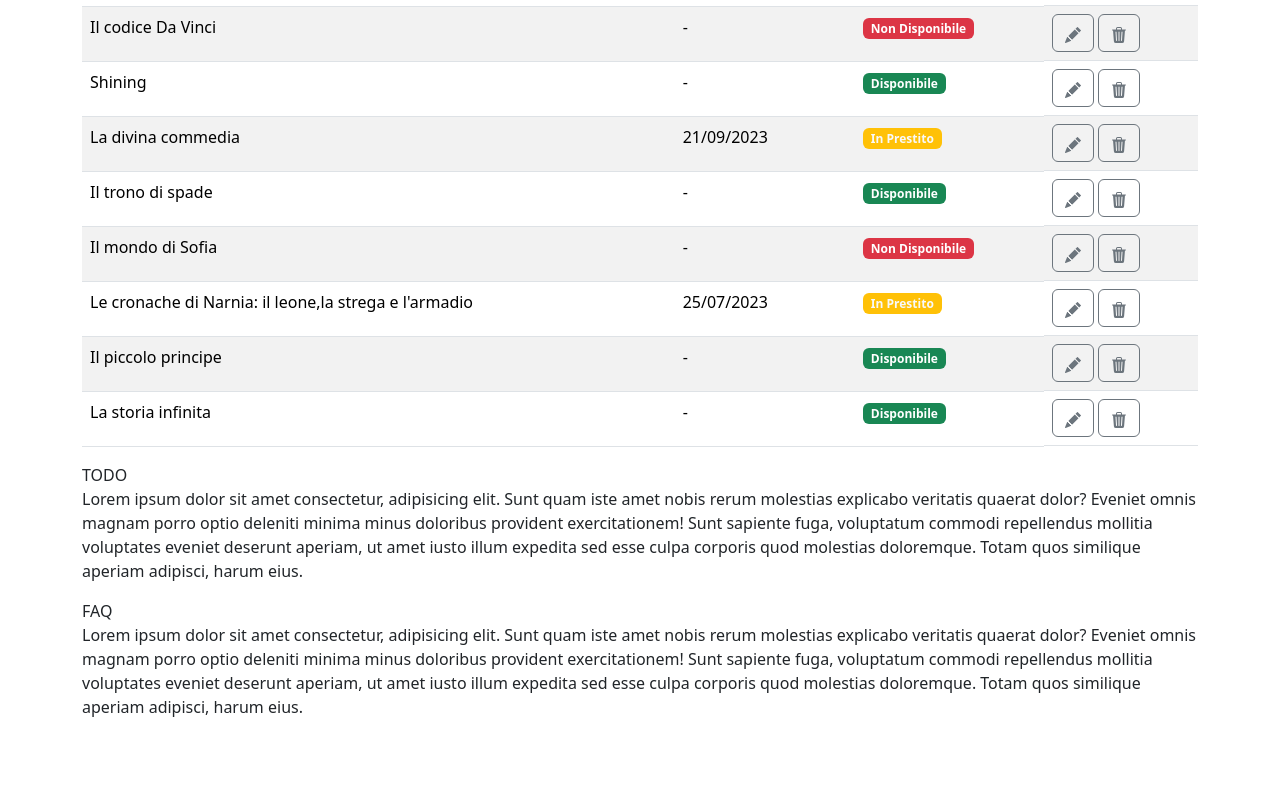
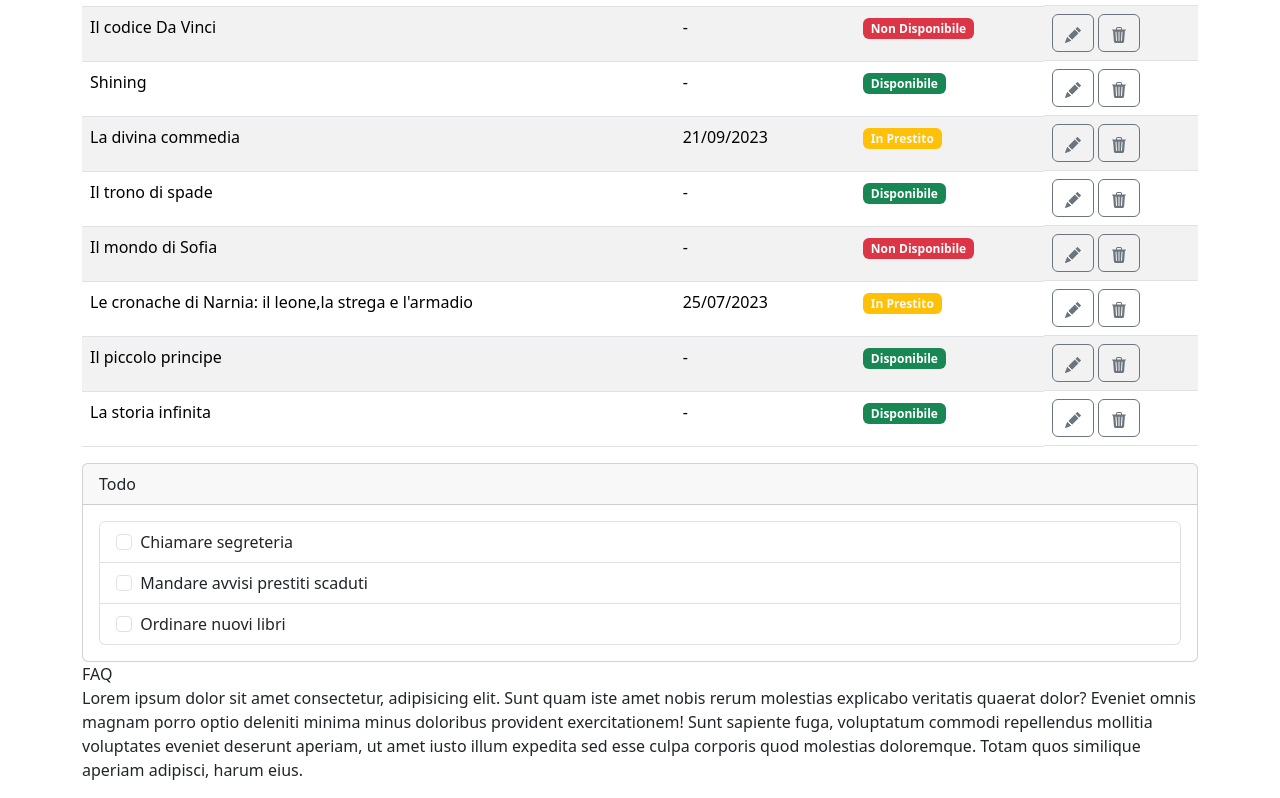
Before and after one commit to ManuelGraziosi/html-css-bootstrap-dashboard, a plain HTML site: page index.html in a window 1280 px wide. Shown: the part 392-1190 px from the top of the page. Before the commit the page ends 1127 px from the top, so only its background shows below. Drawn offline with nearby package versions, Linux system fonts and the light colour scheme.

Commit message:
feat: todo section completed

```diff
--- a/index.html
+++ b/index.html
@@ -382,19 +382,29 @@
 
             <!-- Colonna 2 -->
             <div class="col-12">
-                TODO
-                <p>
-                    Lorem ipsum dolor sit amet consectetur, adipisicing elit. Sunt quam iste amet nobis rerum
-                    molestias
-                    explicabo veritatis quaerat dolor? Eveniet omnis magnam porro optio deleniti minima minus
-                    doloribus
-                    provident exercitationem!
-                    Sunt sapiente fuga, voluptatum commodi repellendus mollitia voluptates eveniet deserunt aperiam,
-                    ut
-                    amet iusto illum expedita sed esse culpa corporis quod molestias doloremque. Totam quos
-                    similique
-                    aperiam adipisci, harum eius.
-                </p>
+                <div class="card">
+                    <div class="card-header">
+                        Todo
+                    </div>
+                    <div class="card-body">
+
+                        <ul class="list-group">
+                            <li class="list-group-item">
+                                <input class="form-check-input me-1" type="checkbox" value="" id="firstCheckbox">
+                                <label class="form-check-label" for="firstCheckbox">Chiamare segreteria</label>
+                            </li>
+                            <li class="list-group-item">
+                                <input class="form-check-input me-1" type="checkbox" value="" id="secondCheckbox">
+                                <label class="form-check-label" for="secondCheckbox">Mandare avvisi prestiti
+                                    scaduti</label>
+                            </li>
+                            <li class="list-group-item">
+                                <input class="form-check-input me-1" type="checkbox" value="" id="thirdCheckbox">
+                                <label class="form-check-label" for="thirdCheckbox">Ordinare nuovi libri</label>
+                            </li>
+                        </ul>
+                    </div>
+                </div>
                 FAQ
                 <p>
                     Lorem ipsum dolor sit amet consectetur, adipisicing elit. Sunt quam iste amet nobis rerum
```
